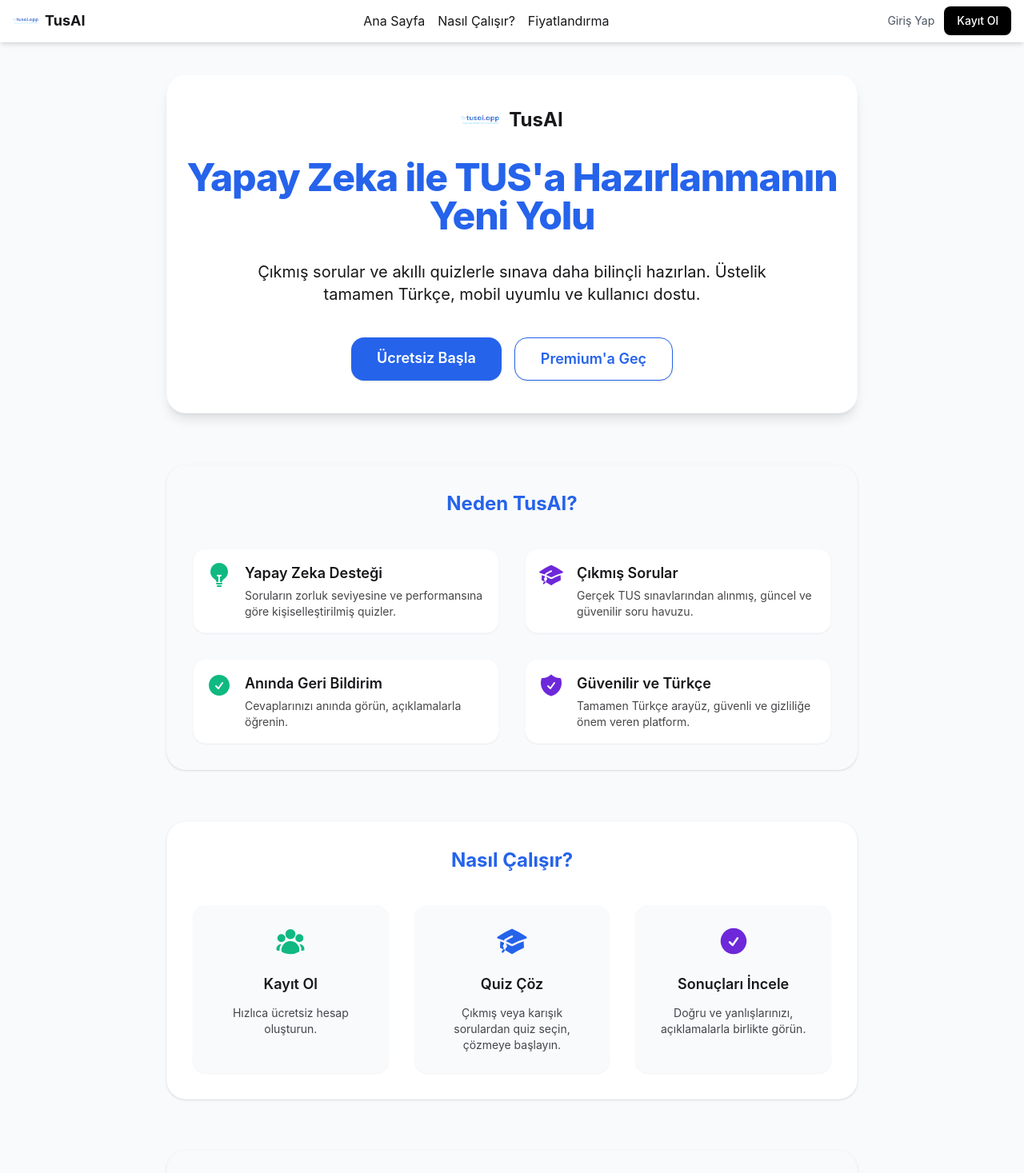
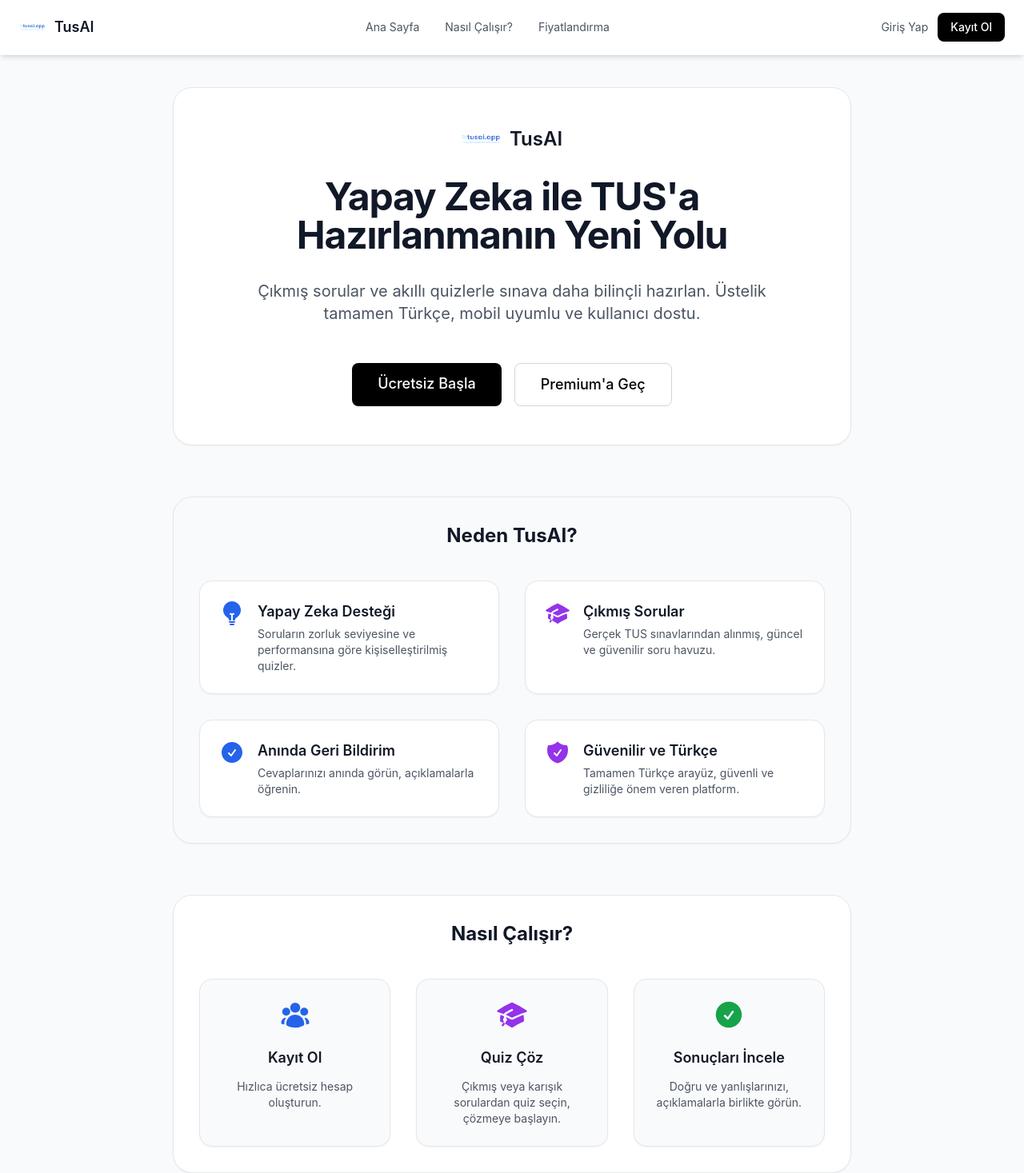
Before and after one commit to BerkinSi/tusai-app, a Next.js app: page / in a window 1280 px wide. Shown: the top 1467 px of the page at 80% size. Built offline with nearby package versions, Linux system fonts and the light colour scheme; no server answers.

Commit message:
Implement consistent Vercel/Linear design system across entire app - Update navbar navigation links to match minimalist style - Standardize homepage buttons and sections - Use consistent gray color palette and spacing - Ensure unified design language throughout the application

```diff
--- a/src/app/HomeClient.tsx
+++ b/src/app/HomeClient.tsx
@@ -50,39 +50,45 @@ export default function HomeClient() {
   const { user: _user, profile: _profile, loading: _loading } = useAuth();
 
   return (
-    <div className="w-full max-w-4xl mx-auto px-4 py-10 flex flex-col gap-16">
+    <div className="w-full max-w-4xl mx-auto px-6 py-10 flex flex-col gap-16">
       {/* Hero Section */}
-      <section className="flex flex-col items-center text-center gap-6 bg-white dark:bg-tusai-dark/80 rounded-xl shadow-lg py-10 px-4 border border-tusai-light dark:border-tusai-dark">
+      <section className="flex flex-col items-center text-center gap-6 bg-white dark:bg-gray-900 rounded-xl shadow-sm border border-gray-200 dark:border-gray-700 py-12 px-6">
         <div className="flex items-center gap-3 mb-2">
           <Image src="/logo.svg" alt="TusAI Logo" width={48} height={48} className="flex-shrink-0" />
-          <span className="font-bold text-2xl text-tusai-dark dark:text-tusai-light">TusAI</span>
+          <span className="font-semibold text-2xl text-gray-900 dark:text-white">TusAI</span>
         </div>
-        <h1 className="text-4xl sm:text-5xl font-extrabold tracking-tight mb-2 text-tusai-blue">
+        <h1 className="text-4xl sm:text-5xl font-bold tracking-tight mb-2 text-gray-900 dark:text-white">
           Yapay Zeka ile TUS&apos;a Hazırlanmanın Yeni Yolu
         </h1>
-        <p className="text-lg sm:text-xl text-tusai-dark dark:text-tusai-light max-w-2xl mx-auto mb-4">
+        <p className="text-lg sm:text-xl text-gray-600 dark:text-gray-300 max-w-2xl mx-auto mb-6">
           Çıkmış sorular ve akıllı quizlerle sınava daha bilinçli hazırlan. Üstelik tamamen Türkçe, mobil uyumlu ve kullanıcı dostu.
         </p>
         <div className="flex flex-col sm:flex-row gap-4 justify-center">
-          <Link href="/kayit" className="bg-tusai-blue text-white font-semibold px-8 py-3 rounded-lg shadow hover:bg-tusai-teal transition text-lg focus:outline-none focus:ring-2 focus:ring-tusai-teal">
+          <Link
+            href="/kayit"
+            className="bg-black dark:bg-white text-white dark:text-black font-medium px-8 py-3 rounded-md shadow-sm hover:shadow-md transition-all duration-200 text-lg"
+          >
             Ücretsiz Başla
           </Link>
-          <a href="/pricing" className="bg-white border border-tusai-blue text-tusai-blue font-semibold px-8 py-3 rounded-lg shadow hover:bg-tusai-light transition text-lg focus:outline-none focus:ring-2 focus:ring-tusai-blue">
+          <a
+            href="/pricing"
+            className="text-black dark:text-white border border-gray-300 dark:border-gray-600 font-medium px-8 py-3 rounded-md hover:bg-gray-50 dark:hover:bg-gray-800 transition-all duration-200 text-lg"
+          >
             Premium&apos;a Geç
           </a>
         </div>
       </section>
 
       {/* Why TusAI Section */}
-      <section className="flex flex-col items-center gap-8 bg-tusai-light dark:bg-tusai-dark/70 rounded-xl shadow p-8 border border-tusai-light dark:border-tusai-dark">
-        <h2 className="text-2xl font-bold mb-2 text-tusai-blue">Neden TusAI?</h2>
+      <section className="flex flex-col items-center gap-8 bg-gray-50 dark:bg-gray-800 rounded-xl shadow-sm border border-gray-200 dark:border-gray-700 p-8">
+        <h2 className="text-2xl font-bold mb-2 text-gray-900 dark:text-white">Neden TusAI?</h2>
         <div className="grid grid-cols-1 sm:grid-cols-2 gap-8 w-full">
           {features.map((f, i) => (
-            <div key={i} className="flex items-start gap-4 p-4 rounded-lg bg-white dark:bg-tusai-dark/80 border border-tusai-light dark:border-tusai-dark shadow-sm">
-              <f.icon className={`w-8 h-8 ${i % 2 === 0 ? 'text-tusai-teal' : 'text-tusai-purple'} flex-shrink-0`} aria-hidden="true" />
+            <div key={i} className="flex items-start gap-4 p-6 rounded-lg bg-white dark:bg-gray-900 border border-gray-200 dark:border-gray-700 shadow-sm">
+              <f.icon className={`w-8 h-8 ${i % 2 === 0 ? 'text-blue-600' : 'text-purple-600'} flex-shrink-0`} aria-hidden="true" />
               <div className="text-left">
-                <div className="font-semibold text-lg mb-1 text-tusai-dark dark:text-tusai-light">{f.title}</div>
-                <div className="text-tusai-dark/80 dark:text-tusai-light/80 text-sm">{f.desc}</div>
+                <div className="font-semibold text-lg mb-1 text-gray-900 dark:text-white">{f.title}</div>
+                <div className="text-gray-600 dark:text-gray-300 text-sm">{f.desc}</div>
               </div>
             </div>
           ))}
@@ -90,23 +96,23 @@ export default function HomeClient() {
       </section>
 
       {/* How It Works Section */}
-      <section className="flex flex-col items-center gap-8 bg-white dark:bg-tusai-dark/80 rounded-xl shadow p-8 border border-tusai-light dark:border-tusai-dark">
-        <h2 className="text-2xl font-bold mb-2 text-tusai-blue">Nasıl Çalışır?</h2>
+      <section className="flex flex-col items-center gap-8 bg-white dark:bg-gray-900 rounded-xl shadow-sm border border-gray-200 dark:border-gray-700 p-8">
+        <h2 className="text-2xl font-bold mb-2 text-gray-900 dark:text-white">Nasıl Çalışır?</h2>
         <div className="grid grid-cols-1 sm:grid-cols-3 gap-8 w-full">
           {steps.map((s, i) => (
-            <div key={i} className="flex flex-col items-center gap-3 p-6 rounded-lg bg-tusai-light dark:bg-tusai-dark/70 border border-tusai-light dark:border-tusai-dark shadow-sm">
-              <s.icon className={`w-10 h-10 ${i === 0 ? 'text-tusai-teal' : i === 1 ? 'text-tusai-blue' : 'text-tusai-purple'} mb-2`} aria-hidden="true" />
-              <div className="font-semibold text-lg text-tusai-dark dark:text-tusai-light">{s.title}</div>
-              <div className="text-tusai-dark/80 dark:text-tusai-light/80 text-sm text-center">{s.desc}</div>
+            <div key={i} className="flex flex-col items-center gap-3 p-6 rounded-lg bg-gray-50 dark:bg-gray-800 border border-gray-200 dark:border-gray-700 shadow-sm">
+              <s.icon className={`w-10 h-10 ${i === 0 ? 'text-blue-600' : i === 1 ? 'text-purple-600' : 'text-green-600'} mb-2`} aria-hidden="true" />
+              <div className="font-semibold text-lg text-gray-900 dark:text-white">{s.title}</div>
+              <div className="text-gray-600 dark:text-gray-300 text-sm text-center">{s.desc}</div>
             </div>
           ))}
         </div>
       </section>
 
       {/* Trust Section */}
-      <section className="flex flex-col items-center gap-4 bg-tusai-light dark:bg-tusai-dark/70 rounded-xl shadow p-6 border border-tusai-light dark:border-tusai-dark">
-        <h2 className="text-xl font-bold text-tusai-blue">TUS Adaylarının Güvendiği Platform</h2>
-        <p className="text-tusai-dark dark:text-tusai-light text-center max-w-xl">
+      <section className="flex flex-col items-center gap-4 bg-gray-50 dark:bg-gray-800 rounded-xl shadow-sm border border-gray-200 dark:border-gray-700 p-6">
+        <h2 className="text-xl font-bold text-gray-900 dark:text-white">TUS Adaylarının Güvendiği Platform</h2>
+        <p className="text-gray-600 dark:text-gray-300 text-center max-w-xl">
           1000+ TUS adayı tarafından güvenle kullanılan, yapay zeka destekli quiz platformu. Hemen ücretsiz deneyin ve sınava bir adım önde başlayın!
         </p>
       </section>
--- a/src/app/NavbarClient.tsx
+++ b/src/app/NavbarClient.tsx
@@ -12,17 +12,32 @@ export default function NavbarClient() {
   // For non-logged in users
   if (!loading && !user) {
     return (
-      <nav className="w-full flex items-center justify-between px-4 py-2">
-        <div className="flex items-center gap-2">
-          <Link href="/" className="flex items-center gap-2">
+      <nav className="w-full flex items-center justify-between px-6 py-4">
+        <div className="flex items-center gap-3">
+          <Link href="/" className="flex items-center gap-3">
             <Image src="/logo.svg" alt="TusAI Logo" width={32} height={32} className="flex-shrink-0" />
-            <span className="font-bold text-tusai-dark dark:text-tusai-light text-lg">TusAI</span>
+            <span className="font-semibold text-gray-900 dark:text-white text-lg">TusAI</span>
           </Link>
         </div>
-        <div className="flex gap-4 items-center">
-          <Link href="/" className="hover:underline text-tusai-dark dark:text-tusai-light">Ana Sayfa</Link>
-          <Link href="/nasil-calisir" className="hover:underline text-tusai-dark dark:text-tusai-light">Nasıl Çalışır?</Link>
-          <Link href="/pricing" className="hover:underline text-tusai-dark dark:text-tusai-light">Fiyatlandırma</Link>
+        <div className="flex gap-8 items-center">
+          <Link
+            href="/"
+            className="text-sm text-gray-600 dark:text-gray-300 hover:text-gray-900 dark:hover:text-white transition-colors duration-200"
+          >
+            Ana Sayfa
+          </Link>
+          <Link
+            href="/nasil-calisir"
+            className="text-sm text-gray-600 dark:text-gray-300 hover:text-gray-900 dark:hover:text-white transition-colors duration-200"
+          >
+            Nasıl Çalışır?
+          </Link>
+          <Link
+            href="/pricing"
+            className="text-sm text-gray-600 dark:text-gray-300 hover:text-gray-900 dark:hover:text-white transition-colors duration-200"
+          >
+            Fiyatlandırma
+          </Link>
         </div>
         <div className="flex gap-3 items-center">
           <Link
@@ -44,11 +59,11 @@ export default function NavbarClient() {
 
   // For logged-in users
   return (
-    <nav className="w-full flex items-center justify-between px-4 py-2">
-      <div className="flex items-center gap-2">
-        <Link href="/dashboard" className="flex items-center gap-2">
+    <nav className="w-full flex items-center justify-between px-6 py-4">
+      <div className="flex items-center gap-3">
+        <Link href="/dashboard" className="flex items-center gap-3">
           <Image src="/logo.svg" alt="TusAI Logo" width={32} height={32} className="flex-shrink-0" />
-          <span className="font-bold text-tusai-dark dark:text-tusai-light text-lg">TusAI</span>
+          <span className="font-semibold text-gray-900 dark:text-white text-lg">TusAI</span>
         </Link>
       </div>
 
```
